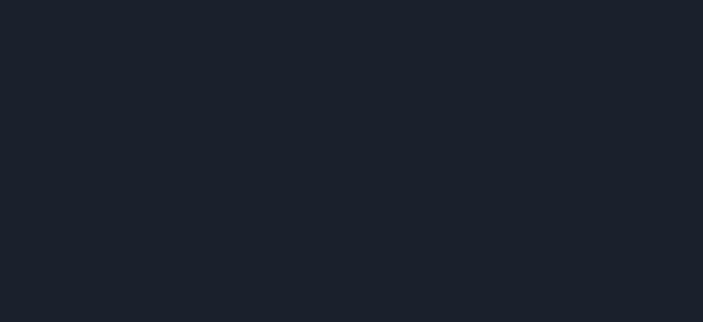
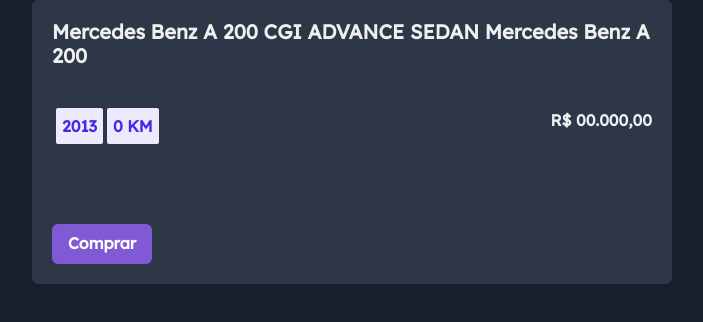
Before and after one commit to web-cars/projeto_full_stack_web_cars, a React (Vite) app in the folder frontend/: page / in a window 1280 px wide. Shown: the top 322 px of the page, without its empty margins (288-991 px from the left). Built offline with nearby package versions, Linux system fonts and the light colour scheme.

Commit message:
styled: ad information card

```diff
--- a/frontend/src/App.tsx
+++ b/frontend/src/App.tsx
@@ -1,11 +1,13 @@
 
 import { ChakraProvider } from '@chakra-ui/react'
 import { theme } from './style/theme'
+import { InfoAd } from './components/InfoAd/index';
 function App() {
 
 
   return (
     <ChakraProvider theme={theme}>
+      <InfoAd></InfoAd>
     </ChakraProvider>
   )
 }
--- /dev/null
+++ b/frontend/src/components/InfoAd/index.tsx
@@ -0,0 +1,38 @@
+import {
+  Card,
+  CardHeader,
+  Heading,
+  CardBody,
+  Badge,
+  CardFooter,
+  Button,
+  Box,
+  Text,
+  LightMode
+} from '@chakra-ui/react'
+import { IInfoAd } from '../../interface'
+
+export const InfoAd = ({car, year, km, price}: IInfoAd ) => {
+  // Adicione o CAR no Heading, YEAR no primeiro badge, KM no segundo badge e PRICE no text.
+  return (
+  <Card width={{base: '90%', md: '50%'}} alignSelf='center' margin={'auto'}>
+    <CardHeader display={'flex'} justifyContent={'center'} alignItems={'center'}>
+      <Heading size='md'> Mercedes Benz A 200 CGI ADVANCE SEDAN Mercedes Benz A 200</Heading>
+    </CardHeader>
+    <CardBody display={{base: 'column', md: 'flex'}} justifyContent={'space-between'}>
+      <Box margin={{base: '0px 0px 40px 0', md: ''}}>
+        <Badge fontSize={'md'} p='1.5'  ml='1' bg={'brand.brand4'} color={'brand.brand1'}>  2013 </Badge>
+        <Badge fontSize={'md'} p='1.5'  ml='1' bg={'brand.brand4'} color={'brand.brand1'}>  0 KM </Badge>
+      </Box>
+      <Text fontWeight={'bold'}>
+      R$ 00.000,00
+      </Text>
+    </CardBody>
+    <CardFooter>
+      <LightMode>
+        <Button colorScheme={'purple'}>Comprar</Button>
+      </LightMode>
+    </CardFooter>
+  </Card>
+  )
+}
--- a/frontend/src/style/theme.ts
+++ b/frontend/src/style/theme.ts
@@ -1,4 +1,5 @@
 import { extendTheme } from '@chakra-ui/react'
+import '@fontsource/lexend/latin.css'
 
 export const theme = extendTheme({
     config: {
@@ -20,7 +21,7 @@
             brand1: '#4529E6',
             brand2: '#5126EA',
             brand3: '#B0A6F0',
-            brand: '#EDEAFD'
+            brand4: '#EDEAFD'
         },
         greyScale: {
             grey0: '#0B0D0D',
```
Also changed, not shown: frontend/src/interface/index.ts (+7 -0 lines), 1 other file (tests, documents, lock files or other folders).
